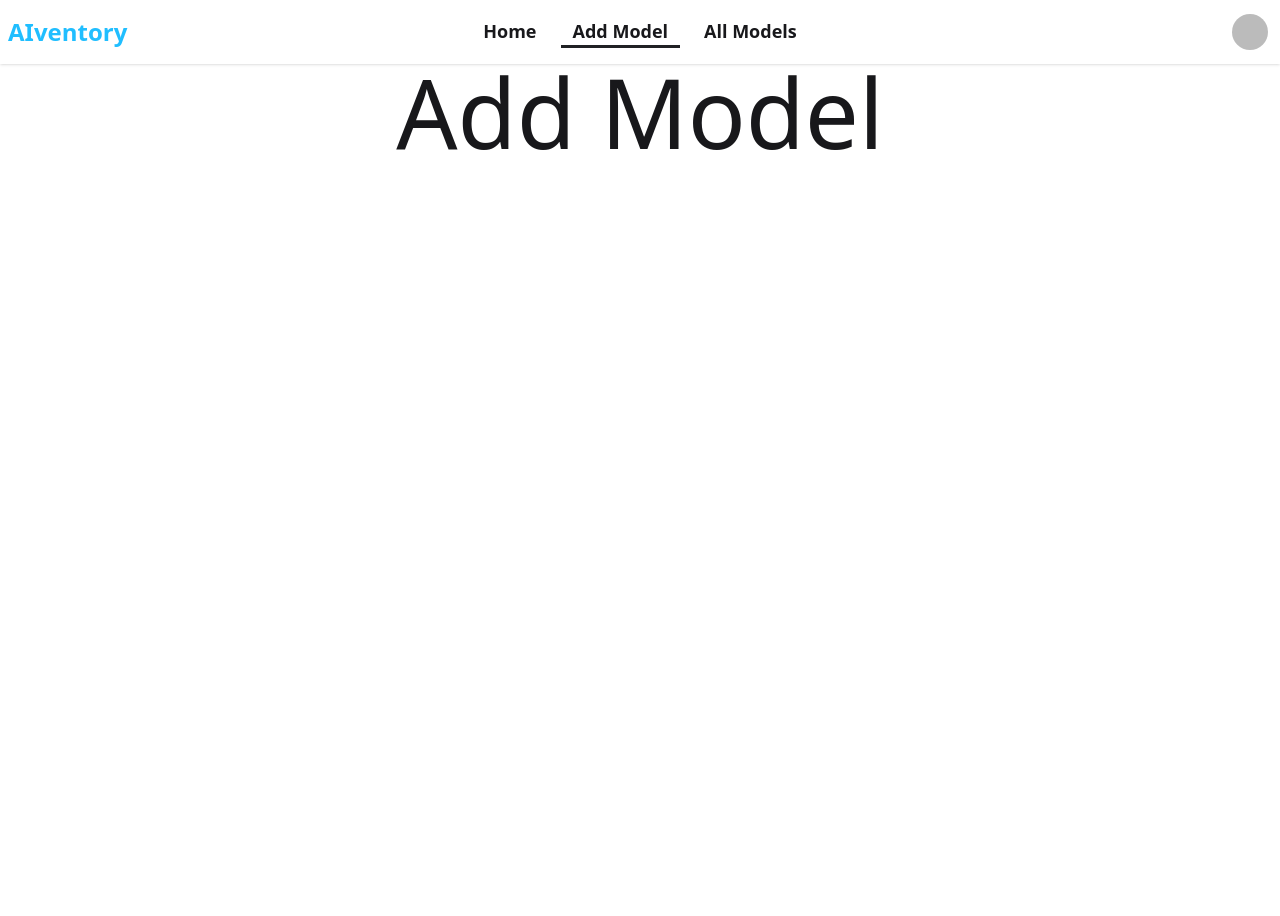
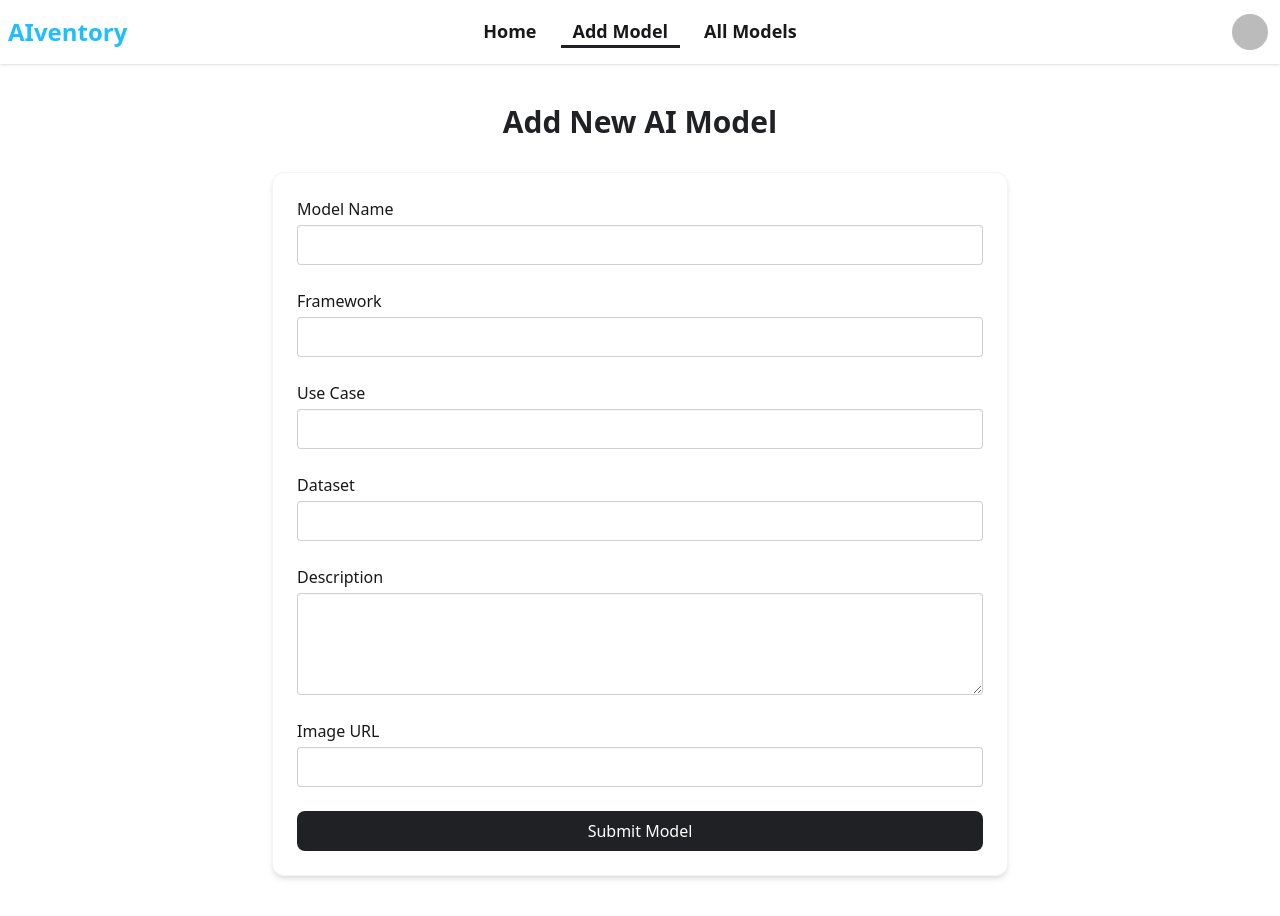
Before and after one commit to AS-Adil/AIventory-Clinet, a React (Vite) app: page /add-model in a window 1280 px wide. Before the commit the page ends 800 px from the top, so only its background shows below. Built offline with nearby package versions, Linux system fonts and the light colour scheme; no server answers; sample sign-in values are in the browser's storage.

Commit message:
added content to AddModel page

```diff
--- a/src/Routes/RootRoute.jsx
+++ b/src/Routes/RootRoute.jsx
@@ -28,7 +28,7 @@ export const router = createBrowserRouter([
 
             },
             {
-                path:'all-models',
+                path:'models',
                 element:<AllModels></AllModels>
             },
             {
--- a/src/components/navBar/Navbar.jsx
+++ b/src/components/navBar/Navbar.jsx
@@ -20,7 +20,7 @@ const Navbar = () => {
       <NavLink className="px-3 font-semibold" to={"/add-model"}>
         Add Model
       </NavLink>
-      <NavLink className="px-3 font-semibold" to={"/all-models"}>
+      <NavLink className="px-3 font-semibold" to={"/models"}>
         All Models
       </NavLink>
     </>
--- a/src/pages/add-model/AddModel.jsx
+++ b/src/pages/add-model/AddModel.jsx
@@ -1,11 +1,114 @@
-import React from 'react';
+import React, { useContext } from "react";
+import { useNavigate } from "react-router";
+import Swal from "sweetalert2";
+import { AuthContext } from "../../provider/AuthContext";
 
 const AddModel = () => {
-    return (
-        <div >
-           <h1 className='text-8xl text-center '>Add Model</h1>
+  const { user } = useContext(AuthContext);
+  const navigate = useNavigate();
+
+  const handleSubmit = (e) => {
+    e.preventDefault();
+
+    const form = e.target;
+    const name = form.name.value;
+    const framework = form.framework.value;
+    const useCase = form.useCase.value;
+    const dataset = form.dataset.value;
+    const description = form.description.value;
+    const image = form.image.value;
+
+    const newModel = {
+      name,
+      framework,
+      useCase,
+      dataset,
+      description,
+      image,
+      createdBy: user.email,
+      createdAt: new Date().toISOString(),
+      purchased: 0,
+    };
+
+
+       fetch("http://localhost:3000/models", {
+        method: "POST",
+        headers: { "Content-Type": "application/json" },
+        body: JSON.stringify(newModel),
+      })
+      .then(res =>res.json())
+      .then((data) =>{
+
+        Swal.fire({
+          icon: "success",
+          title: "Model Added",
+          text: "Your model has been successfully added!",
+          timer: 1800,
+          showConfirmButton: false,
+        });
+        console.log(data);
+        navigate("/models");
+
+
+      })
+      .catch(err =>{
+        Swal.fire({
+        icon: "error",
+        title: "Error",
+        text: err.message || "Something went wrong",
+      });
+      })
+
+
+
+
+
+  };
+
+  return (
+    <div className="max-w-3xl mx-auto px-4 py-10">
+      <h1 className="text-3xl font-bold text-center text-secondary mb-8">Add New AI Model</h1>
+
+      <form onSubmit={handleSubmit} className="space-y-6 bg-white p-6 rounded-xl shadow-md border border-gray-100">
+        <div>
+          <label className="block font-medium mb-1">Model Name</label>
+          <input type="text" name="name" required className="w-full input input-bordered" />
         </div>
-    );
+
+        <div>
+          <label className="block font-medium mb-1">Framework</label>
+          <input type="text" name="framework" required className="w-full input input-bordered" />
+        </div>
+
+        <div>
+          <label className="block font-medium mb-1">Use Case</label>
+          <input type="text" name="useCase" required className="w-full input input-bordered" />
+        </div>
+
+        <div>
+          <label className="block font-medium mb-1">Dataset</label>
+          <input type="text" name="dataset" required className="w-full input input-bordered" />
+        </div>
+
+        <div>
+          <label className="block font-medium mb-1">Description</label>
+          <textarea name="description" rows="4" required className="w-full textarea textarea-bordered" />
+        </div>
+
+        <div>
+          <label className="block font-medium mb-1">Image URL</label>
+          <input type="url" name="image" required className="w-full input input-bordered" />
+        </div>
+
+        <button
+          type="submit"
+          className="w-full bg-secondary text-white py-2 rounded-lg hover:bg-secondary/90 transition"
+        >
+          Submit Model
+        </button>
+      </form>
+    </div>
+  );
 };
 
 export default AddModel;
```
